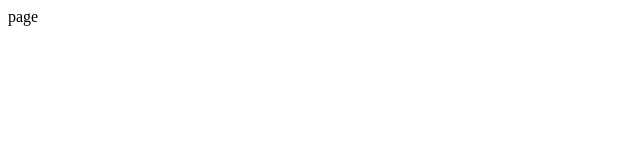
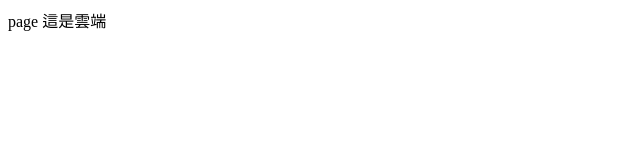
Before and after one commit to cucumars/temp-lu-3, a plain HTML site: page page-2.html in a window 1280 px wide. Shown: the whole page, without its empty margins (0-640 px from the left). Drawn offline with Linux system fonts and the light colour scheme.

Commit message:
Update page-2.html

```diff
--- a/page-2.html
+++ b/page-2.html
@@ -6,6 +6,6 @@
   <title>Document</title>
 </head>
 <body>
-  page
+  page 這是雲端
 </body>
 </html>
```
